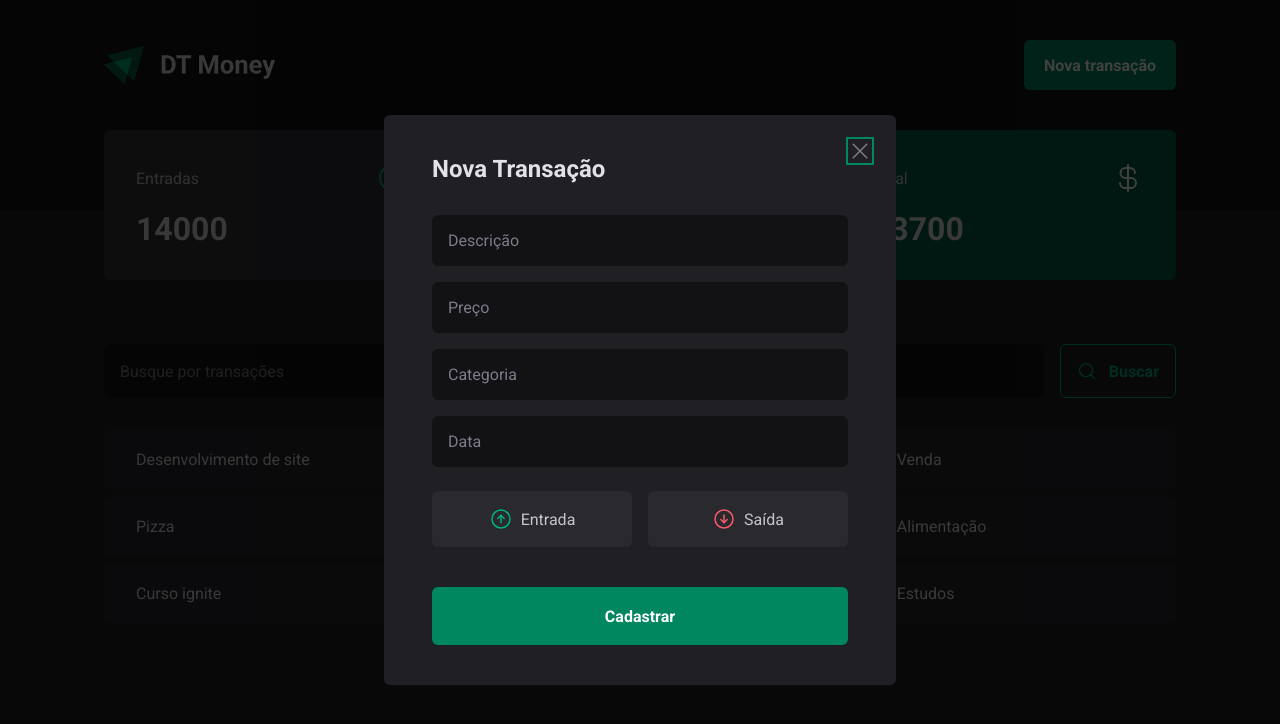
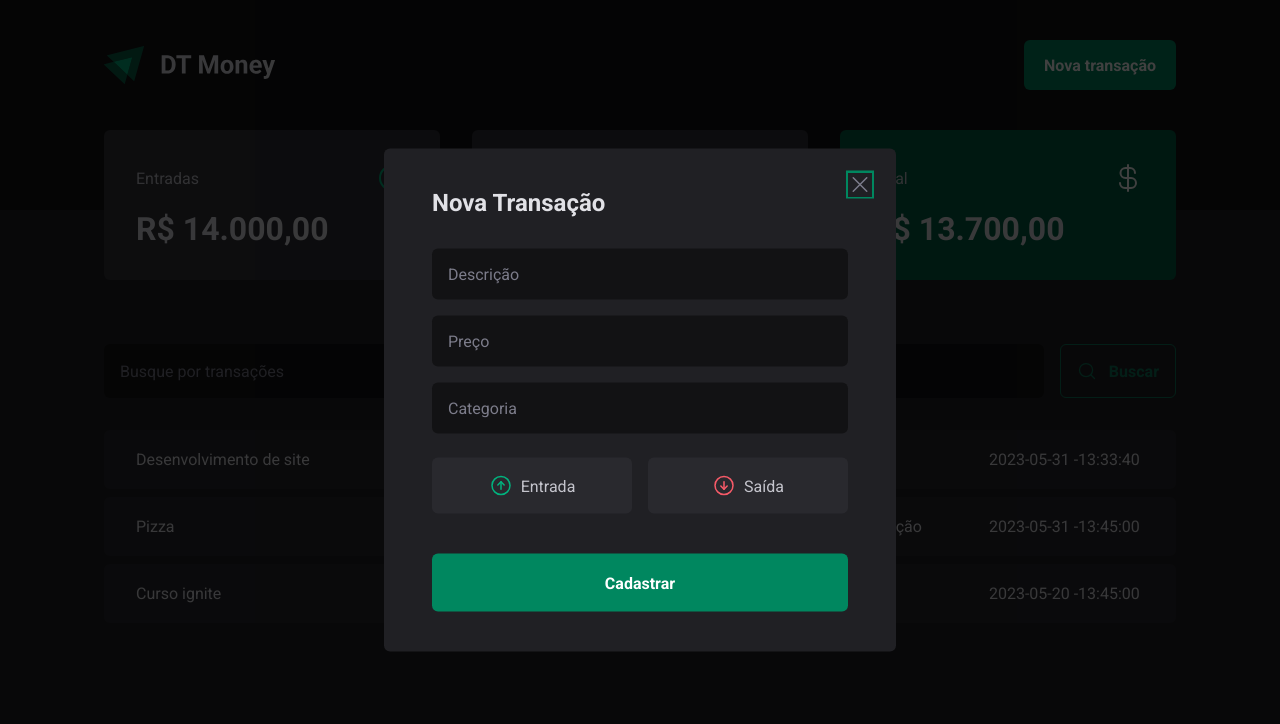
Before and after one commit to vanessaugioni/ProjectMoney-Curso, a React (Vite) app: page / in a window 1280 px wide. Both pictures are taken after a click on the button "Nova transação". Shown: the top 724 px of the page. Built offline with nearby package versions, Linux system fonts and the light colour scheme; data requests are answered from the project's data file.

Commit message:
versão 2.6

```diff
--- a/package.json
+++ b/package.json
@@ -11,13 +11,16 @@
     "preview": "vite preview"
   },
   "dependencies": {
+    "@hookform/resolvers": "^3.1.0",
     "@radix-ui/react-dialog": "^1.0.4",
     "@radix-ui/react-radio-group": "^1.1.3",
     "@types/styled-components": "^5.1.26",
     "phosphor-react": "^1.4.1",
     "react": "^18.2.0",
     "react-dom": "^18.2.0",
-    "styled-components": "^5.3.11"
+    "react-hook-form": "^7.44.2",
+    "styled-components": "^5.3.11",
+    "zod": "^3.21.4"
   },
   "devDependencies": {
     "@types/react": "^18.0.37",
--- a/server.json
+++ b/server.json
@@ -7,7 +7,7 @@
         "type": "income",
         "category": "Venda",
         "price": "14000",
-        "createsAt":"2023-05-31 -13:33:40"
+        "createdAt":"2023-05-31 -13:33:40"
     },
     {
       "id": 2,
@@ -15,7 +15,7 @@
       "type": "outcome",
       "category": "Alimentação",
       "price": "100",
-      "createsAt":"2023-05-31 -13:45:00"
+      "createdAt":"2023-05-31 -13:45:00"
     },
     {
       "id": 3,
@@ -23,7 +23,7 @@
       "type": "outcome",
       "category": "Estudos",
       "price": "200",
-      "createsAt":"2023-05-20 -13:45:00"
+      "createdAt":"2023-05-20 -13:45:00"
     }
 
 
--- a/src/components/NewTransactionModal/index.tsx
+++ b/src/components/NewTransactionModal/index.tsx
@@ -1,9 +1,37 @@
 import * as Dialog from '@radix-ui/react-dialog';
 import { CloseButton, Content, Overlay, TransactionType, TransactionTypeButton } from './styled';
+import * as z from 'zod';
 import { ArrowCircleDown, ArrowCircleUp, X } from 'phosphor-react';
+import { zodResolver } from '@hookform/resolvers/zod';
+import { useForm, Controller} from 'react-hook-form';
+
+const newTransactionFormSchema = z.object({
+    description: z.string(),
+    price: z.number(),
+    category: z.string(),
+    type: z.enum(['income', 'outcome']),
+})
+
+type NewTransactionFormInputs = z.infer<typeof newTransactionFormSchema>;
+
+export function NewTransactionModal(){
+
+    const {
+        control,
+        register,
+        handleSubmit,
+    } = useForm<NewTransactionFormInputs>({
+        resolver: zodResolver(newTransactionFormSchema),
+
+        })
+
+    async function handleCrateNewTransaction(data: NewTransactionFormInputs) {
+        await new Promise(resolve => setTimeout(resolve, 2000));
+            console.log(data);
+
+        }
 
 
-export function NewTransactionModal(){
     return (
         <Dialog.Portal>
         <Overlay />
@@ -16,14 +44,36 @@ export function NewTransactionModal(){
 
            </CloseButton>
 
-           <form action="">
-            <input type="text" placeholder="Descrição" required />
-            <input type="number" placeholder="Preço" required />
-            <input type="text" placeholder="Categoria" required />
-            <input type="text" placeholder="Data" required />
+           <form onSubmit={handleSubmit(handleCrateNewTransaction)}>
+            <input
+            type="text"
+            placeholder="Descrição"
+            required
+            {...register('description')}
+            />
 
+            <input
+            type="number"
+            placeholder="Preço"
+            required
+            {...register('price', {valueAsNumber: true})}
+            />
 
-            <TransactionType>
+            <input
+            type="text"
+            placeholder="Categoria"
+            required
+            {...register('category')} />
+
+            <Controller
+              control = {control}
+              name ="type"
+              render = {({ field }) => {
+                return (
+            <TransactionType
+              onValueChange={field.onChange}
+              value={field.value}>
+
               <TransactionTypeButton variant='income' value="income">
               <ArrowCircleUp size={24} />
                  Entrada
@@ -35,6 +85,11 @@ export function NewTransactionModal(){
                   Saída
                </TransactionTypeButton>
             </TransactionType>
+                 )
+
+              }}
+
+            />
 
             <button type="submit">
                 Cadastrar
--- a/src/components/NewTransactionModal/styled.ts
+++ b/src/components/NewTransactionModal/styled.ts
@@ -51,7 +51,12 @@ export const Content = styled(Dialog.Content)`
     margin-top: 1.5rem;
     cursor: pointer;
 
-    &:hover {
+    &:disabled{
+      opacity: 0.6;
+      cursor: not-allowed;
+    }
+
+    &:not(:disabled):hover {
       background: ${props => props.theme['green-700']};
       transition: background-color 0.2s;
     }
--- a/src/components/Summary/index.tsx
+++ b/src/components/Summary/index.tsx
@@ -1,29 +1,10 @@
 import { ArrowCircleDown, ArrowCircleUp, CurrencyDollar } from 'phosphor-react';
-import { useContext } from 'react';
-import { TransactionsContext } from '../../contexts/Transactions.Context';
 import { SummaryCard, SummaryContainer } from './styles';
+import { priceFormatter } from '../../utils/formatter';
+import { useSummary } from '../../hooks/useSummary';
 
 export function Summary() {
-  const { transactions } = useContext(TransactionsContext);
-
-  const summary = transactions.reduce(
-    (acc, transaction) => {
-      if (transaction.type === 'income') {
-        acc.income += Number(transaction.price);
-        acc.total += Number(transaction.price);
-      } else {
-        acc.outcome += Number(transaction.price);
-        acc.total -= Number(transaction.price);
-      }
-
-      return acc;
-    },
-    {
-      income: 0,
-      outcome: 0,
-      total: 0,
-    },
-  );
+  const summary = useSummary();
 
   return (
     <SummaryContainer>
@@ -33,7 +14,7 @@ export function Summary() {
           <ArrowCircleUp size={32} color="#00b37e" />
         </header>
 
-        <strong>{summary.income}</strong>
+        <strong>{priceFormatter.format(summary.income)}</strong>
       </SummaryCard>
 
       <SummaryCard>
@@ -42,7 +23,7 @@ export function Summary() {
           <ArrowCircleDown size={32} color="#f75a68" />
         </header>
 
-        <strong>{summary.outcome}</strong>
+        <strong>{priceFormatter.format(summary.outcome)}</strong>
       </SummaryCard>
 
       <SummaryCard variant="green">
@@ -51,7 +32,7 @@ export function Summary() {
           <CurrencyDollar size={32} color="#fff" />
         </header>
 
-        <strong>{summary.total}</strong>
+        <strong>{priceFormatter.format(summary.total)}</strong>
       </SummaryCard>
     </SummaryContainer>
   );
--- a/src/contexts/Transactions.Context.tsx
+++ b/src/contexts/Transactions.Context.tsx
@@ -1,47 +1,53 @@
-import { ReactNode, createContext, useEffect, useState } from "react";
+import { createContext, ReactNode, useEffect, useState } from 'react';
 
-interface Transaction{
+interface Transaction {
   id: number;
   description: string;
   type: 'income' | 'outcome';
   price: number;
   category: string;
   createdAt: string;
-
 }
 
 interface TransactionContextType {
-    transactions:Transaction[];
-
+  transactions: Transaction[];
+  fetchTransactions: (query?: string) => Promise<void>;
 }
 
 interface TransactionsProviderProps {
-  children: ReactNode;
+  children: ReactNode
 }
 
+export const TransactionsContext = createContext({} as TransactionContextType);
 
-export const TransactionsContext = createContext({} as TransactionContextType)
+export function TransactionsProvider({ children }: TransactionsProviderProps) {
+  const [transactions, setTransactions] = useState<Transaction[]>([]);
 
-export function TransactionsProvider({children}: TransactionsProviderProps) {
+  async function fetchTransactions(query?: string) {
+    const url = new URL('http://localhost:3000/transactins');
 
-  const [transactions, setTransactions] = useState<Transaction[]>([])
+    if (query) {
+      url.searchParams.append('q', query);
+    }
 
-    async function loadTransactions() {
-      const response = await fetch('http://localhost:3000/transactins')
-      const data = await response.json();
+    const response = await fetch(url)
+    const data = await response.json()
 
-      setTransactions(data);
+    console.log(data)
+
+    setTransactions(data)
   }
 
   useEffect(() => {
-        loadTransactions();
-      }, [])
+    fetchTransactions()
+  }, []);
 
   return (
-
-    <TransactionsContext.Provider value={{transactions}}>
+    <TransactionsContext.Provider value={{
+      transactions,
+      fetchTransactions
+    }}>
       {children}
     </TransactionsContext.Provider>
-
-  )
+  );
 }
--- /dev/null
+++ b/src/hooks/useSummary.ts
@@ -0,0 +1,27 @@
+import { useContext } from "react";
+import { TransactionsContext } from '../contexts/Transactions.Context';
+
+export function useSummary() {
+    const { transactions } = useContext(TransactionsContext);
+
+  const summary = transactions.reduce(
+    (acc, transaction) => {
+      if (transaction.type === 'income') {
+        acc.income += Number(transaction.price);
+        acc.total += Number(transaction.price);
+      } else {
+        acc.outcome += Number(transaction.price);
+        acc.total -= Number(transaction.price);
+      }
+
+      return acc;
+    },
+    {
+      income: 0,
+      outcome: 0,
+      total: 0,
+    },
+  );
+
+    return summary;
+}
--- a/src/pages/Transactions/components/SearchForm/index.tsx
+++ b/src/pages/Transactions/components/SearchForm/index.tsx
@@ -1,18 +1,50 @@
 import { MagnifyingGlass } from "phosphor-react";
 import { SearchFormContainer } from "./styles";
+import { useController, useForm } from "react-hook-form";
+import * as z from 'zod'
+import { zodResolver } from "@hookform/resolvers/zod";
+import { useContext } from "react";
+import { TransactionsContext } from "../../../../contexts/Transactions.Context";
+
+const searchFormShema = z.object({
+    query: z.string(),
+})
+
+
+type SearchFormInputs = z.infer<typeof searchFormShema>;
 
 export function SearchForm() {
+    const { fetchTransactions} = useContext(TransactionsContext)
+
+    const {
+        watch,
+        register,
+        handleSubmit,
+        formState: { isSubmitting }
+    } = useForm<SearchFormInputs>({
+        resolver: zodResolver(searchFormShema),
+    })
+
+
+   async function handleSearchTransaction(data: SearchFormInputs) {
+
+    await fetchTransactions(data.query)
+
+    }
+
     return (
-        <SearchFormContainer>
-         <input type="text" placeholder="Busque por transações" />
+        <SearchFormContainer onSubmit={handleSubmit(handleSearchTransaction)}>
+          <input
+          type="text"
+          placeholder="Busque por transações"
+          {...register('query')}
+        />
 
-        <button type="submit">
+        <button type="submit" disabled={!!!watch('query')}>
+
         <MagnifyingGlass size={20}/>
-
-        Buscar
-
+            Buscar
         </button>
-
         </SearchFormContainer>
 
     )
--- a/src/pages/Transactions/index.tsx
+++ b/src/pages/Transactions/index.tsx
@@ -1,18 +1,20 @@
-import { useContext } from "react";
+import { useContext, useEffect } from "react";
 import { Header } from "../../components/Header";
 import { Summary } from "../../components/Summary";
 import { SearchForm } from "./components/SearchForm";
 
-import { PriceHighlight, TransactionsContainer, TransactionsTable } from "./styles";
+import {
+  PriceHighlight,
+  TransactionsContainer,
+  TransactionsTable,
+} from "./styles";
 import { TransactionsContext } from "../../contexts/Transactions.Context";
-import { priceFormatter } from "../../utils/formatter";
-
+import { dateFormatter, priceFormatter } from "../../utils/formatter";
 
 export function Transactions() {
-    const {transactions} = useContext(TransactionsContext);
+  const { transactions } = useContext(TransactionsContext);
 
   return (
-
     <div>
       <Header />
       <Summary />
@@ -22,26 +24,25 @@ export function Transactions() {
 
         <TransactionsTable>
           <tbody>
-                  {transactions.map(transactions => {
+            {transactions.map((transactions) => {
               return (
                 <tr key={transactions.id}>
                   <td width="50%">{transactions.description}</td>
                   <td>
                     <PriceHighlight variant={transactions.type}>
+                        {transactions.type == 'outcome' && '- '}
+
                       {priceFormatter.format(transactions.price)}
                     </PriceHighlight>
                   </td>
                   <td>{transactions.category}</td>
                   <td>{transactions.createdAt}</td>
                 </tr>
-                      )
-
+              );
             })}
-
           </tbody>
         </TransactionsTable>
       </TransactionsContainer>
     </div>
-    )
-
+  );
 }
```
Also changed, not shown: src/pages/Transactions/components/SearchForm/styles.ts (+7 -1 lines), 1 other file (tests, documents, lock files or other folders). Lines whose indentation alone changed are shown as unchanged.
